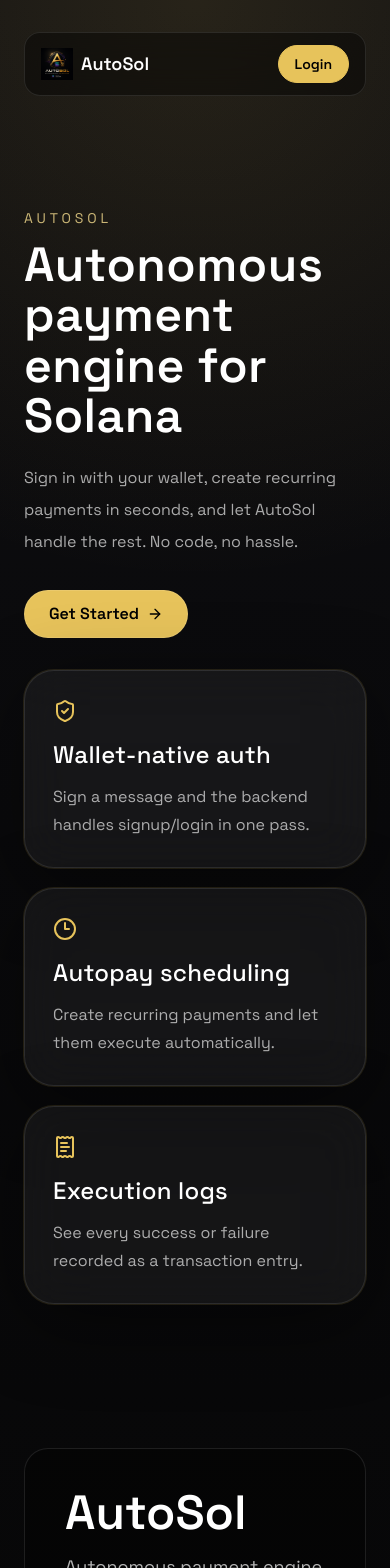
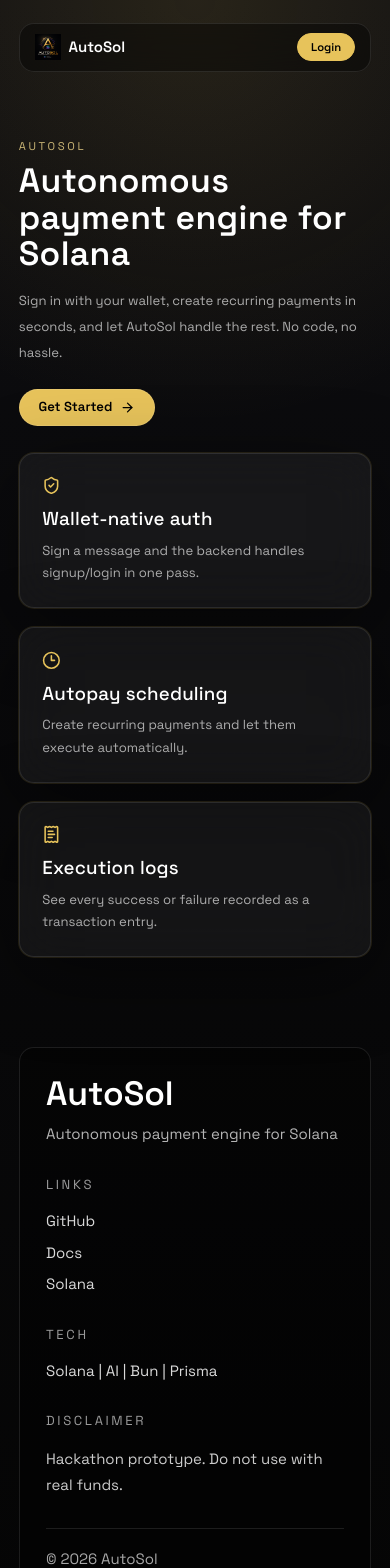
Before and after one commit to sahilsalunke42/Autopay-Solana, a Next.js app in the folder client/: page / in a window 390 px wide. Shown: the top 1568 px of the page. Built offline with nearby package versions, Linux system fonts and the light colour scheme; no server answers.

Commit message:
feat: refactor UI components for improved styling and responsiveness; add transactions page

```diff
--- a/client/src/app/page.tsx
+++ b/client/src/app/page.tsx
@@ -20,22 +20,22 @@ export default function LandingPage() {
 
   return (
     <main className="min-h-screen overflow-hidden bg-[radial-gradient(circle_at_top,_rgba(231,195,91,0.12),_transparent_26%),linear-gradient(180deg,#0d0d10_0%,#050505_100%)] text-white">
-      <div className="mx-auto max-w-[1500px] px-6 py-8 md:px-10 md:py-10 xl:px-14">
+      <div className="mx-auto max-w-[1300px] px-5 py-6 md:px-8 md:py-8 xl:px-10">
         <Navbar onLoginClick={() => setShowLoginModal(true)} />
 
-        <section className="grid gap-8 py-20 lg:grid-cols-2 lg:gap-12 lg:py-24">
+        <section className="grid gap-7 py-12 lg:grid-cols-2 lg:gap-10 lg:py-16">
           <motion.div
             initial={{ opacity: 0, y: 24 }}
             animate={{ opacity: 1, y: 0 }}
             transition={{ duration: 0.6 }}
-            className="space-y-8"
+            className="space-y-6"
           >
             <div>
-              <p className="text-sm uppercase tracking-[0.28em] text-gold-200/80">AutoSol</p>
-              <h1 className="mt-3 max-w-4xl font-sans text-5xl font-semibold leading-[1.05] md:text-6xl">
+              <p className="text-xs uppercase tracking-[0.24em] text-gold-200/80">AutoSol</p>
+              <h1 className="mt-2.5 max-w-4xl font-sans text-4xl font-semibold leading-[1.08] md:text-5xl">
                 Autonomous payment engine for Solana
               </h1>
-              <p className="mt-5 max-w-2xl text-base leading-8 text-white/65">
+              <p className="mt-4 max-w-2xl text-sm leading-7 text-white/65">
                 Sign in with your wallet, create recurring payments in seconds, and let AutoSol handle the rest. No code, no hassle.
               </p>
             </div>
@@ -52,10 +52,10 @@ export default function LandingPage() {
             className="grid gap-5"
           >
             {featureCards.map((item) => (
-              <Card key={item.title} className="p-7">
-                <item.icon className="h-6 w-6 text-gold-300" />
-                <h3 className="mt-4 font-sans text-2xl font-medium">{item.title}</h3>
-                <p className="mt-3 text-base leading-7 text-white/65">{item.text}</p>
+              <Card key={item.title} className="p-6">
+                <item.icon className="h-5 w-5 text-gold-300" />
+                <h3 className="mt-3 font-sans text-xl font-medium">{item.title}</h3>
+                <p className="mt-2 text-sm leading-6 text-white/65">{item.text}</p>
               </Card>
             ))}
           </motion.div>
--- /dev/null
+++ b/client/src/app/transactions/page.tsx
@@ -0,0 +1,121 @@
+"use client";
+
+import { useEffect, useState } from "react";
+import { useRouter } from "next/navigation";
+import { motion } from "framer-motion";
+import { api, setAuthToken } from "@/lib/api";
+import { Navbar } from "@/components/layout/navbar";
+import { Card } from "@/components/ui/card";
+import { Footer } from "@/components/layout/footer";
+
+type AuthState = {
+  token: string;
+  user: { id: string; walletId: string; publicKey: string };
+} | null;
+
+type Transaction = {
+  id: string;
+  amount: number;
+  status: string;
+  txHash?: string | null;
+  error?: string | null;
+  executedAt: string;
+};
+
+export default function TransactionsPage() {
+  const router = useRouter();
+  const [auth, setAuth] = useState<AuthState>(null);
+  const [loading, setLoading] = useState(true);
+  const [transactions, setTransactions] = useState<Transaction[]>([]);
+
+  useEffect(() => {
+    const stored = localStorage.getItem("autopay-auth");
+    if (!stored) {
+      router.push("/");
+      return;
+    }
+
+    const parsed = JSON.parse(stored) as AuthState;
+    setAuth(parsed);
+    setAuthToken(parsed?.token ?? null);
+    setLoading(false);
+  }, [router]);
+
+  useEffect(() => {
+    if (!auth?.token) return;
+
+    async function refreshTransactions() {
+      try {
+        const txRes = await api.get("/api/transaction");
+        setTransactions(txRes.data.transactions ?? []);
+      } catch {
+        setTransactions([]);
+      }
+    }
+
+    void refreshTransactions();
+  }, [auth]);
+
+  if (loading) {
+    return (
+      <main className="flex min-h-screen items-center justify-center bg-[radial-gradient(circle_at_top,_rgba(231,195,91,0.12),_transparent_26%),linear-gradient(180deg,#0d0d10_0%,#050505_100%)] text-white">
+        <p className="text-white/60">Loading...</p>
+      </main>
+    );
+  }
+
+  if (!auth?.token) {
+    return null;
+  }
+
+  return (
+    <main className="min-h-screen overflow-hidden bg-[radial-gradient(circle_at_top,_rgba(231,195,91,0.12),_transparent_26%),linear-gradient(180deg,#0d0d10_0%,#050505_100%)] text-white">
+      <div className="mx-auto max-w-[1300px] px-5 py-6 md:px-8 md:py-8 xl:px-10">
+        <Navbar walletConnected={true} authenticated={true} />
+
+        <section className="py-4 md:py-6">
+          <motion.div
+            initial={{ opacity: 0, y: 24 }}
+            animate={{ opacity: 1, y: 0 }}
+            transition={{ duration: 0.6 }}
+            className="space-y-5"
+          >
+            <div>
+              <p className="text-xs uppercase tracking-[0.24em] text-gold-200/80">Dashboard</p>
+              <h1 className="mt-2.5 font-sans text-4xl font-semibold leading-[1.08]">Transactions</h1>
+              <p className="mt-1.5 text-sm text-white/60">Review all payment execution logs here.</p>
+            </div>
+
+            <Card className="p-6">
+              <div className="flex items-center justify-between">
+                <h3 className="font-sans text-xl font-semibold">Transaction Logs</h3>
+                <span className="text-xs uppercase tracking-[0.18em] text-white/45">{transactions.length} items</span>
+              </div>
+
+              <div className="mt-4 space-y-3">
+                {transactions.length === 0 ? (
+                  <p className="text-sm text-white/45">No transactions yet.</p>
+                ) : (
+                  transactions.map((tx) => (
+                    <div key={tx.id} className="rounded-2xl border border-white/10 bg-black/20 p-4">
+                      <div className="flex items-center justify-between gap-3">
+                        <p className="text-base font-medium">{tx.amount} SOL</p>
+                        <span className="rounded-full border border-white/10 px-3 py-1 text-xs uppercase tracking-[0.16em] text-white/55">
+                          {tx.status}
+                        </span>
+                      </div>
+                      <p className="mt-2 text-xs text-white/50 break-all">{tx.txHash || tx.error || "Pending"}</p>
+                      <p className="mt-1 text-xs text-white/35">{new Date(tx.executedAt).toLocaleString()}</p>
+                    </div>
+                  ))
+                )}
+              </div>
+            </Card>
+          </motion.div>
+        </section>
+
+        <Footer />
+      </div>
+    </main>
+  );
+}
--- a/client/src/components/layout/footer.tsx
+++ b/client/src/components/layout/footer.tsx
@@ -1,15 +1,15 @@
 export function Footer() {
   return (
-    <footer className="mt-16 rounded-3xl border border-white/10 bg-black/35 p-10 md:mt-20 md:p-12 lg:p-14">
-      <div className="grid gap-10 md:grid-cols-2 lg:grid-cols-4">
+    <footer className="mt-12 rounded-2xl border border-white/10 bg-black/35 p-7 md:mt-14 md:p-8 lg:p-10">
+      <div className="grid gap-8 md:grid-cols-2 lg:grid-cols-4">
         <div>
-          <p className="text-5xl font-semibold md:text-6xl">AutoSol</p>
-          <p className="mt-4 text-lg text-white/70 md:text-xl">Autonomous payment engine for Solana</p>
+          <p className="text-4xl font-semibold md:text-5xl">AutoSol</p>
+          <p className="mt-3 text-base text-white/70 md:text-lg">Autonomous payment engine for Solana</p>
         </div>
 
         <div>
-          <p className="text-base uppercase tracking-[0.22em] text-white/60">Links</p>
-          <div className="mt-5 flex flex-col gap-3 text-lg">
+          <p className="text-sm uppercase tracking-[0.2em] text-white/60">Links</p>
+          <div className="mt-4 flex flex-col gap-2.5 text-base">
             <a href="https://github.com/sahilsalunke42/Autopay-Solana" target="_blank" rel="noopener noreferrer" className="text-white/85 transition hover:text-white">GitHub</a>
             <a href="/docs" className="text-white/85 transition hover:text-white">Docs</a>
             <a href="https://solana.com" target="_blank" rel="noopener noreferrer" className="text-white/85 transition hover:text-white">Solana</a>
@@ -17,17 +17,17 @@ export function Footer() {
         </div>
 
         <div>
-          <p className="text-base uppercase tracking-[0.22em] text-white/60">Tech</p>
-          <p className="mt-5 text-lg text-white/85 md:text-xl">Solana | AI | Bun | Prisma</p>
+          <p className="text-sm uppercase tracking-[0.2em] text-white/60">Tech</p>
+          <p className="mt-4 text-base text-white/85 md:text-lg">Solana | AI | Bun | Prisma</p>
         </div>
 
         <div>
-          <p className="text-base uppercase tracking-[0.22em] text-white/60">Disclaimer</p>
-          <p className="mt-5 text-lg leading-8 text-white/80 md:text-xl">Hackathon prototype. Do not use with real funds.</p>
+          <p className="text-sm uppercase tracking-[0.2em] text-white/60">Disclaimer</p>
+          <p className="mt-4 text-base leading-7 text-white/80 md:text-lg">Hackathon prototype. Do not use with real funds.</p>
         </div>
       </div>
 
-      <div className="mt-10 border-t border-white/10 pt-6 text-lg text-white/65 md:text-xl">© 2026 AutoSol</div>
+      <div className="mt-8 border-t border-white/10 pt-5 text-base text-white/65 md:text-lg">© 2026 AutoSol</div>
     </footer>
   );
 }
--- a/client/src/components/layout/navbar.tsx
+++ b/client/src/components/layout/navbar.tsx
@@ -9,6 +9,8 @@ type NavbarProps = {
 
 export function Navbar({ walletConnected, authenticated, onLoginClick }: NavbarProps) {
   const router = useRouter();
+  const isDashboard = typeof window !== "undefined" && window.location.pathname === "/dashboard";
+  const isTransactions = typeof window !== "undefined" && window.location.pathname === "/transactions";
 
   async function handleLogout() {
     try {
@@ -23,24 +25,24 @@ export function Navbar({ walletConnected, authenticated, onLoginClick }: NavbarP
   }
 
   return (
-    <nav className="sticky top-4 z-50 mb-8 rounded-2xl border border-white/10 bg-black/40 px-4 py-3 backdrop-blur-xl md:px-6 md:py-4">
-      <div className="flex flex-wrap items-center gap-4 md:gap-6">
+    <nav className="sticky top-4 z-50 mb-6 rounded-2xl border border-white/10 bg-black/40 px-4 py-2.5 backdrop-blur-xl md:px-5 md:py-3">
+      <div className="flex flex-wrap items-center gap-3 md:gap-5">
         <a href="/" className="mr-2 inline-flex items-center gap-2">
-          <span className="inline-flex h-8 w-8 items-center justify-center rounded-lg bg-gold-300 text-sm font-bold text-black">
+          <span className="inline-flex h-7 w-7 items-center justify-center rounded-lg bg-gold-300 text-sm font-bold text-black">
             <img src={AutoSol.src} alt="AutoSol" className="h-full w-full" />
           </span>
-          <span className="text-lg font-semibold">AutoSol</span>
+          <span className="text-base font-semibold">AutoSol</span>
         </a>
 
         {authenticated && (
           <>
-            <a href="/dashboard" className="text-sm text-white/80 transition hover:text-white">
+            <a href="/dashboard" className={`text-xs transition hover:text-white ${isDashboard ? "text-gold-200" : "text-white/80"}`}>
               Dashboard
             </a>
-            <a href="/dashboard" className="text-sm text-white/80 transition hover:text-white">
+            <a href="/dashboard" className={`text-xs transition hover:text-white ${isDashboard ? "text-gold-200" : "text-white/80"}`}>
               Tasks
             </a>
-            <a href="/dashboard" className="text-sm text-white/80 transition hover:text-white">
+            <a href="/transactions" className={`text-xs transition hover:text-white ${isTransactions ? "text-gold-200" : "text-white/80"}`}>
               Transactions
             </a>
 
@@ -54,7 +56,7 @@ export function Navbar({ walletConnected, authenticated, onLoginClick }: NavbarP
           <button
             type="button"
             onClick={handleLogout}
-            className="ml-auto rounded-full border border-white/10 bg-white/5 px-4 py-2 text-sm text-white/90 transition hover:border-gold-300/40 hover:text-white"
+            className="ml-auto rounded-full border border-white/10 bg-white/5 px-3.5 py-1.5 text-xs text-white/90 transition hover:border-gold-300/40 hover:text-white"
           >
             Logout
           </button>
@@ -62,7 +64,7 @@ export function Navbar({ walletConnected, authenticated, onLoginClick }: NavbarP
           <button
             type="button"
             onClick={onLoginClick}
-            className="ml-auto rounded-full border border-gold-300 bg-gold-300 px-4 py-2 text-sm font-semibold text-black transition hover:bg-gold-200"
+            className="ml-auto rounded-full border border-gold-300 bg-gold-300 px-3.5 py-1.5 text-xs font-semibold text-black transition hover:bg-gold-200"
           >
             Login
           </button>
--- a/client/src/components/ui/button.tsx
+++ b/client/src/components/ui/button.tsx
@@ -5,7 +5,7 @@ export function Button({ className, ...props }: ButtonHTMLAttributes<HTMLButtonE
   return (
     <button
       className={cn(
-        "inline-flex h-12 items-center justify-center rounded-full border border-white/10 bg-gold-300 px-6 text-base font-semibold text-black transition-transform duration-200 hover:-translate-y-0.5 hover:bg-gold-200 disabled:cursor-not-allowed disabled:opacity-50",
+        "inline-flex h-10 items-center justify-center rounded-full border border-white/10 bg-gold-300 px-5 text-sm font-semibold text-black transition-transform duration-200 hover:-translate-y-0.5 hover:bg-gold-200 disabled:cursor-not-allowed disabled:opacity-50",
         className,
       )}
       {...props}
--- a/client/src/components/ui/card.tsx
+++ b/client/src/components/ui/card.tsx
@@ -4,7 +4,7 @@ import type { HTMLAttributes } from "react";
 export function Card({ className, ...props }: HTMLAttributes<HTMLDivElement>) {
   return (
     <div
-      className={cn("rounded-[30px] border border-white/10 bg-white/5 p-7 shadow-glow backdrop-blur-xl", className)}
+      className={cn("rounded-2xl border border-white/10 bg-white/5 p-5 shadow-glow backdrop-blur-xl", className)}
       {...props}
     />
   );
--- a/client/src/components/ui/input.tsx
+++ b/client/src/components/ui/input.tsx
@@ -5,7 +5,7 @@ export function Input({ className, ...props }: InputHTMLAttributes<HTMLInputElem
   return (
     <input
       className={cn(
-        "h-12 w-full rounded-2xl border border-white/10 bg-white/5 px-4 text-base text-white outline-none placeholder:text-white/35 focus:border-gold-300/60 focus:ring-2 focus:ring-gold-300/20",
+        "h-10 w-full rounded-xl border border-white/10 bg-white/5 px-3.5 text-sm text-white outline-none placeholder:text-white/35 focus:border-gold-300/60 focus:ring-2 focus:ring-gold-300/20",
         className,
       )}
       {...props}
--- a/client/src/styles/globals.css
+++ b/client/src/styles/globals.css
@@ -12,7 +12,7 @@
 
 html {
   scroll-behavior: smooth;
-  font-size: 16px;
+  font-size: 15px;
   -webkit-text-size-adjust: 100%;
   text-size-adjust: 100%;
 }
```
Also changed, not shown: client/src/app/dashboard/page.tsx (+35 -70 lines).
